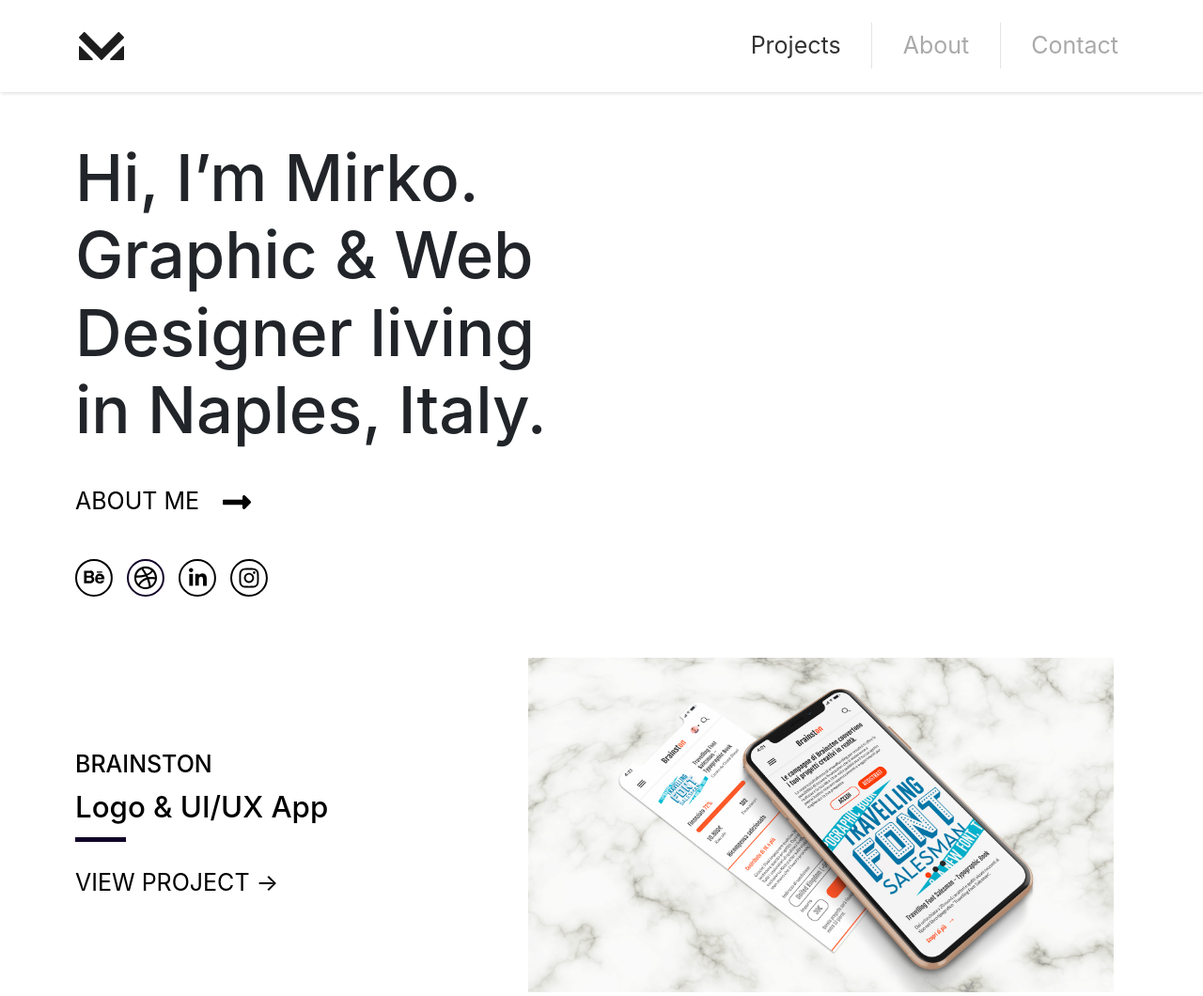
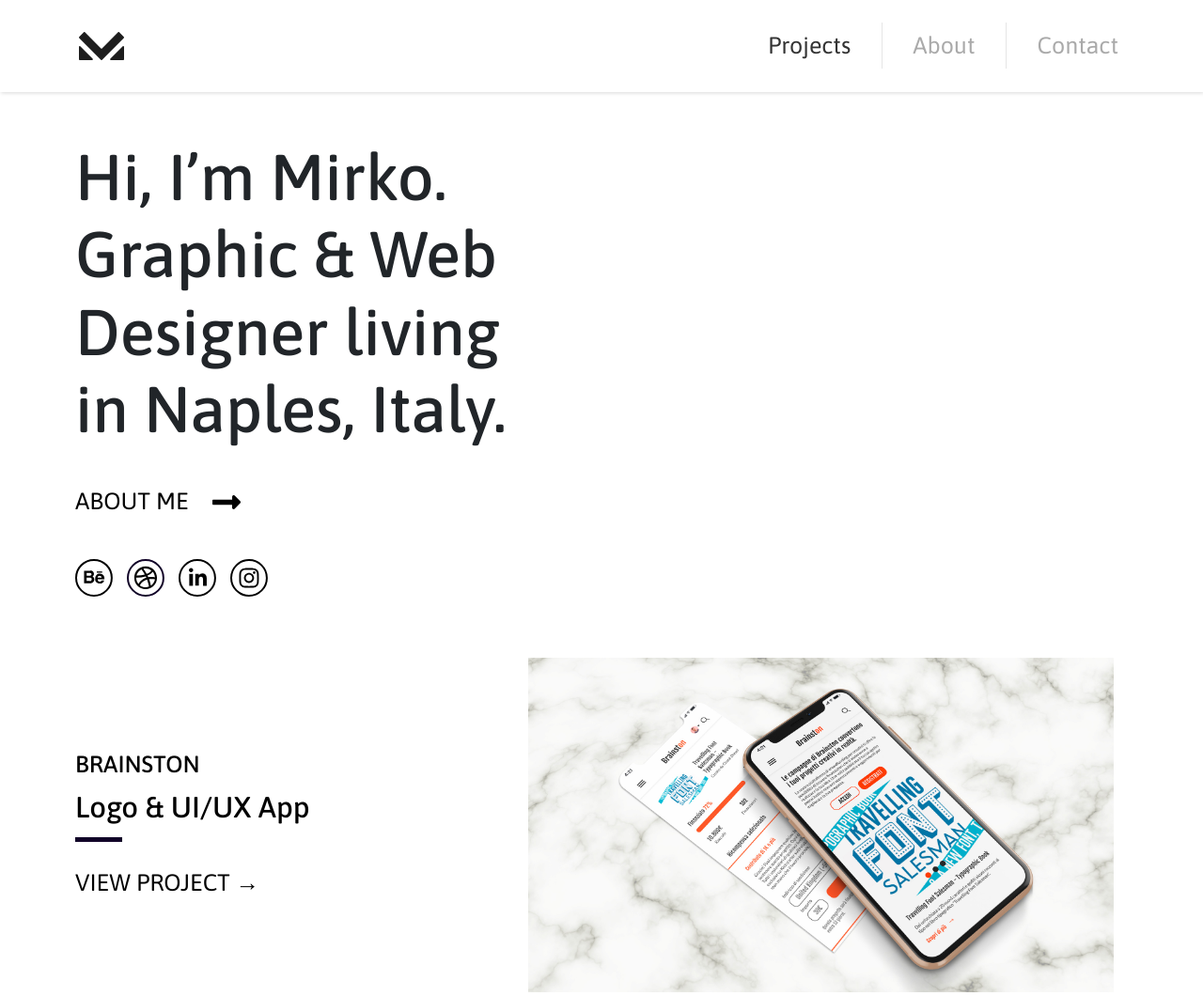
Before and after one commit to mirkodagnese/mirkodagnese.github.io, a PHP site: page /index.php in a window 1280 px wide. Shown: the top 1060 px of the page at 94% size. Run offline with PHP 8.4, Linux system fonts and the light colour scheme.

Commit message:
aggiornato il font (MD)

```diff
--- a/css/myStyle.css
+++ b/css/myStyle.css
@@ -8,6 +8,7 @@ html, body {
 	padding: 0;
 	overflow-x: hidden;
 	font-size: 25px;
+	font-family: 'Asap', sans-serif;
 }
 
 img {
```
Also changed, not shown: img/placeholder.png (deleted).
